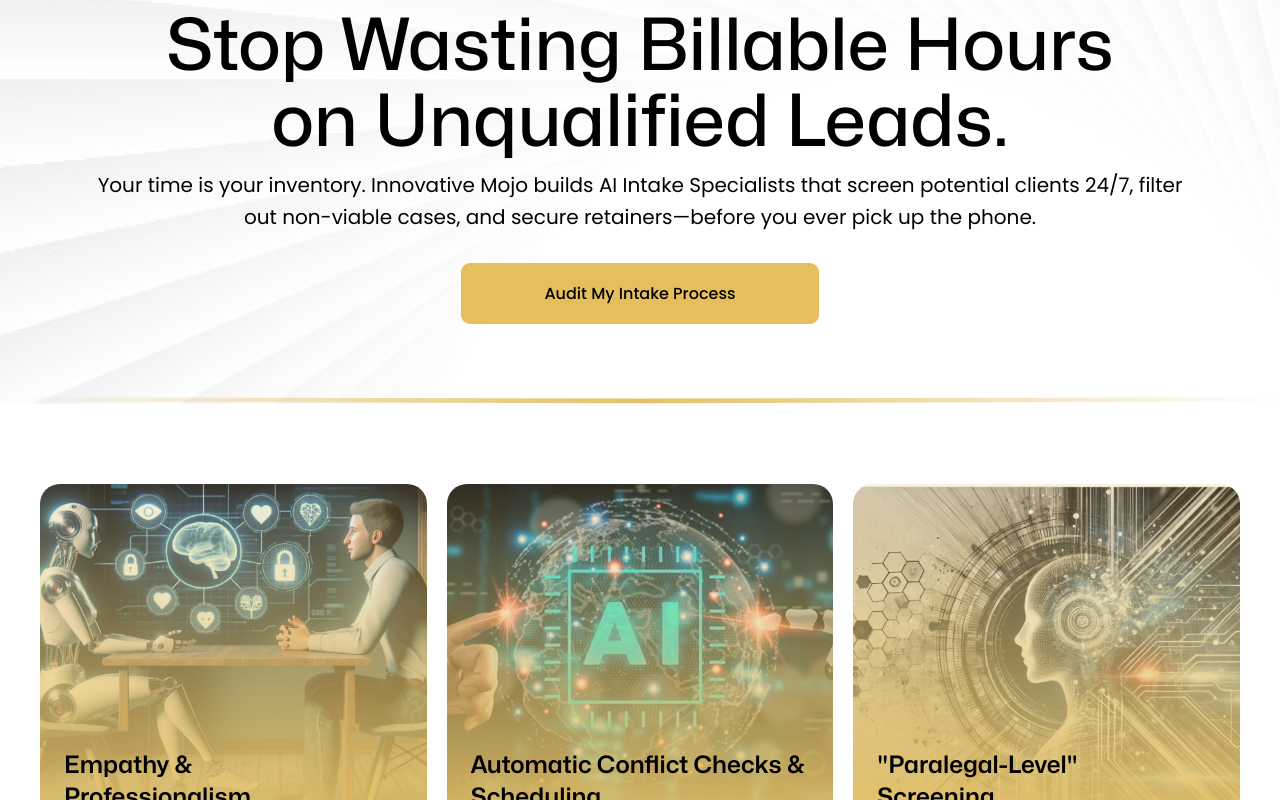
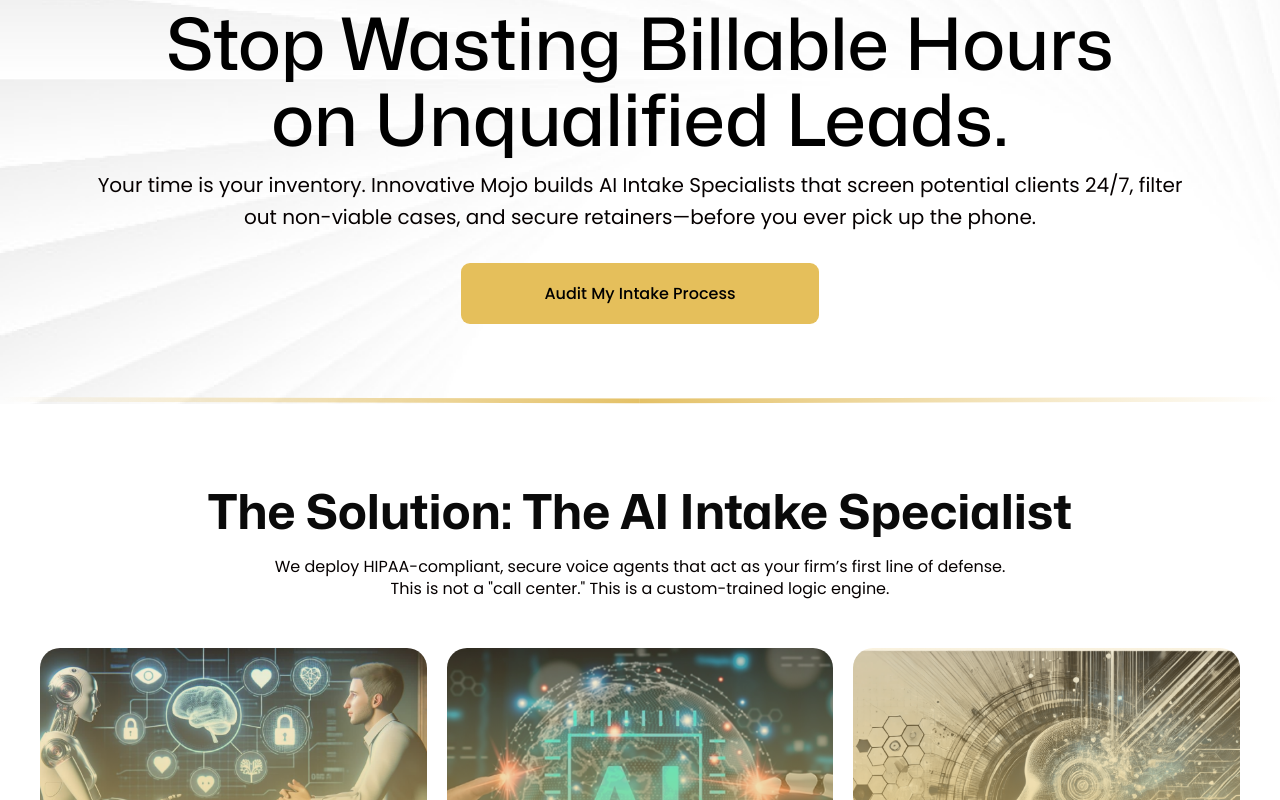
Before and after one commit to alihassamofficial/innovative-mojo-3.0, a Next.js app: page /legal-solutions in a window 1280 px wide. Shown: the part 387-1187 px from the top of the page. Built offline with nearby package versions, Linux system fonts and the light colour scheme.

Commit message:
the solution

```diff
--- a/src/components/LegalSolutions/TheSolution/index.tsx
+++ b/src/components/LegalSolutions/TheSolution/index.tsx
@@ -46,6 +46,8 @@ const TheSolution = () => {
 
     return (
         <section className="relative w-full bg-white py-20  overflow-hidden">
+            <h1 className="text-center text-[48px] leading-[60px] font-bold font-mona-sans mb-[12px]">The Solution: The AI Intake Specialist</h1>
+            <Text className="text-center max-w-[740px] mx-auto mb-12">We deploy HIPAA-compliant, secure voice agents that act as your firm’s first line of defense. This is not a "call center." This is a custom-trained logic engine.</Text>
             <div className="max-w-[1240px] mx-auto px-5">
                 <div className="flex flex-col md:flex-row justify-center items-center gap-5">
                     {solutions.map((solution) => (
```
